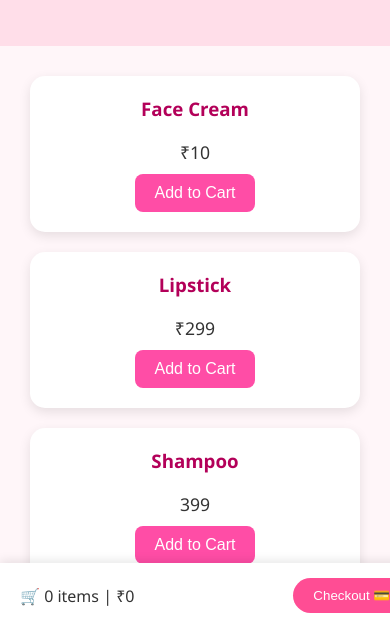
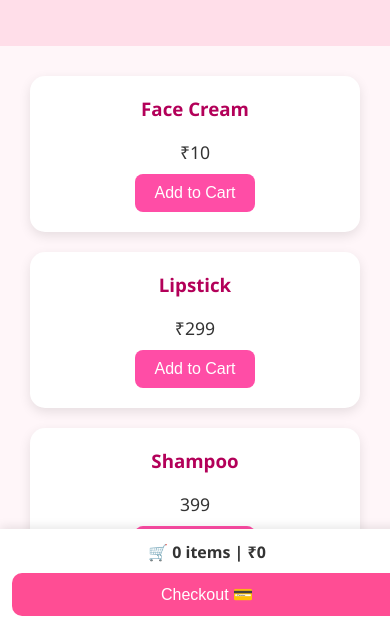
Before and after one commit to lohit777/beauty-products, a website: page public/index.html in a window 390 px wide. Shown: the part 216-837 px from the top of the page. Drawn offline with Linux system fonts and the light colour scheme.

Commit message:
updated UI

```diff
--- a/public/index.html
+++ b/public/index.html
@@ -252,7 +252,7 @@ function updateCartMessage(lastAdded = "") {
 
   // ✅ Bottom bar update
   document.getElementById("checkout-summary").innerText =
-    `🛒 ${totalItems} items | ₹${totalAmount}`;
+  `🛒 ${totalItems} items\n₹${totalAmount}`;
 
   // ✅ Top icon update
   document.getElementById("cart-count").innerText = totalItems;
--- a/public/style.css
+++ b/public/style.css
@@ -297,3 +297,32 @@ body {
     font-size: 18px;
     cursor: pointer;
   }
+
+  /* MOBILE VIEW */
+@media (max-width: 600px) {
+
+    .checkout-bar {
+      flex-direction: column;
+      align-items: stretch;
+      gap: 10px;
+      padding: 12px;
+    }
+
+    #checkout-summary {
+      font-size: 16px;
+      text-align: center;
+    }
+
+    .checkout-bar button {
+      width: 100%;
+      font-size: 16px;
+      padding: 12px;
+      border-radius: 10px;
+    }
+
+  }
+
+  #checkout-summary {
+    white-space: pre-line;
+    font-weight: bold;
+  }
```
